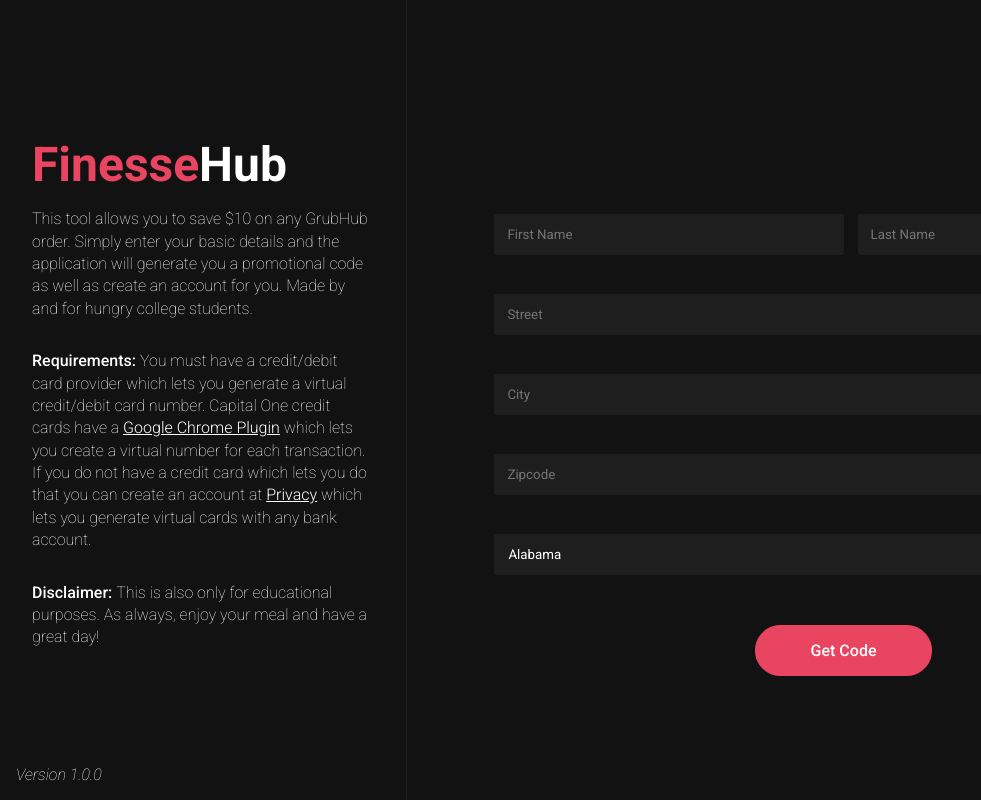
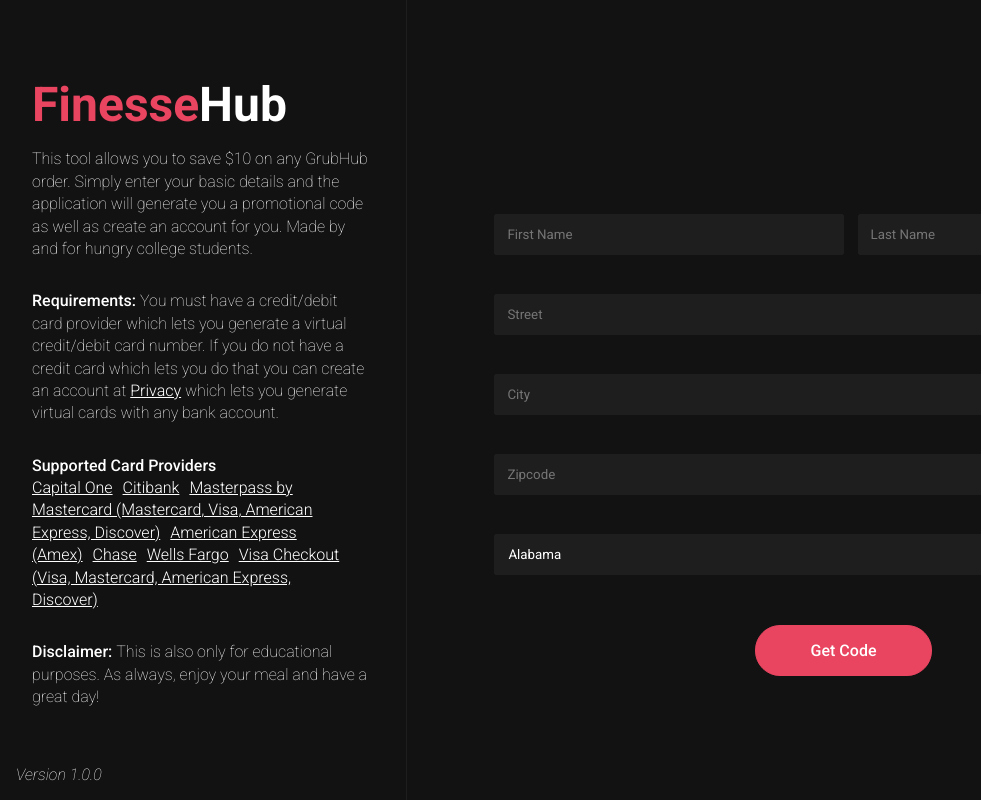
Before and after one commit to Subraiz/Grubhub, a Next.js app: page / in a window 1280 px wide. Shown: the whole page, without its empty margins (0-981 px from the left). Built offline with nearby package versions, Linux system fonts and the light colour scheme; no server answers.

Commit message:
updated cards

```diff
--- a/pages/index.js
+++ b/pages/index.js
@@ -166,18 +166,50 @@
         <p>{`This tool allows you to save $10 on any GrubHub order. Simply enter your basic details and the application will generate you a promotional code as well as create an account for you. Made by and for hungry college students.`}</p>
         <p>
           <span>Requirements: </span>
-          {`You must have a credit/debit card provider which lets you generate a virtual credit/debit card number. Capital One credit cards have a`}{" "}
-          <span>
-            <a
-              href="https://chrome.google.com/webstore/detail/eno%C2%AE-from-capital-one%C2%AE/clmkdohmabikagpnhjmgacbclihgmdje?utm_source=chrome-ntp-icon"
-              target="_blank"
-            >{` Google Chrome Plugin`}</a>
-          </span>
-          {` which lets you create a virtual number for each transaction. If you do not have a credit card which lets you do that you can create an account at `}{" "}
+          {`You must have a credit/debit card provider which lets you generate a virtual credit/debit card number. If you do not have a credit card which lets you do that you can create an account at `}
           <span>
             <a href="https://privacy.com" target="_blank">{` Privacy`}</a>
           </span>
           {` which lets you generate virtual cards with any bank account.`}
+        </p>
+
+        <p>
+          <span>Supported Card Providers</span> <br />
+          <a
+            className={`${styles[`supported-card`]}`}
+            href="https://chrome.google.com/webstore/detail/eno%C2%AE-from-capital-one%C2%AE/clmkdohmabikagpnhjmgacbclihgmdje?utm_source=chrome-ntp-icon"
+            target="_blank"
+          >{`Capital One`}</a>
+          <a
+            className={`${styles[`supported-card`]}`}
+            href="https://www.cardbenefits.citi.com/Products/Virtual-Account-Numbers"
+            target="_blank"
+          >{`Citibank`}</a>
+          <a
+            className={`${styles[`supported-card`]}`}
+            href="https://masterpass.com/en-my.html"
+            target="_blank"
+          >{`Masterpass by Mastercard (Mastercard, Visa, American Express, Discover)`}</a>
+          <a
+            className={`${styles[`supported-card`]}`}
+            href="https://www.americanexpress.com/us/payment-solutions/amex-go-virtual-cards/"
+            target="_blank"
+          >{`American Express (Amex)`}</a>
+          <a
+            className={`${styles[`supported-card`]}`}
+            href="https://www.chase.com/digital/digital-payments/chase-pay"
+            target="_blank"
+          >{`Chase`}</a>
+          <a
+            className={`${styles[`supported-card`]}`}
+            href="https://www.wellsfargo.com/mobile/payments/"
+            target="_blank"
+          >{`Wells Fargo`}</a>
+          <a
+            className={`${styles[`supported-card`]}`}
+            href="https://usa.visa.com/pay-with-visa/checkout.html"
+            target="_blank"
+          >{`Visa Checkout (Visa, Mastercard, American Express, Discover)`}</a>
         </p>
 
         <p>
--- a/pages/index.module.scss
+++ b/pages/index.module.scss
@@ -29,6 +29,15 @@
 
 .info-container span {
   font-weight: 500;
+}
+
+.supported-card {
+  margin-right: 10px;
+  transition: all 0.25s ease-out;
+}
+
+.supported-card:hover {
+  color: #e94560 !important;
 }
 
 .info-container a {
```
